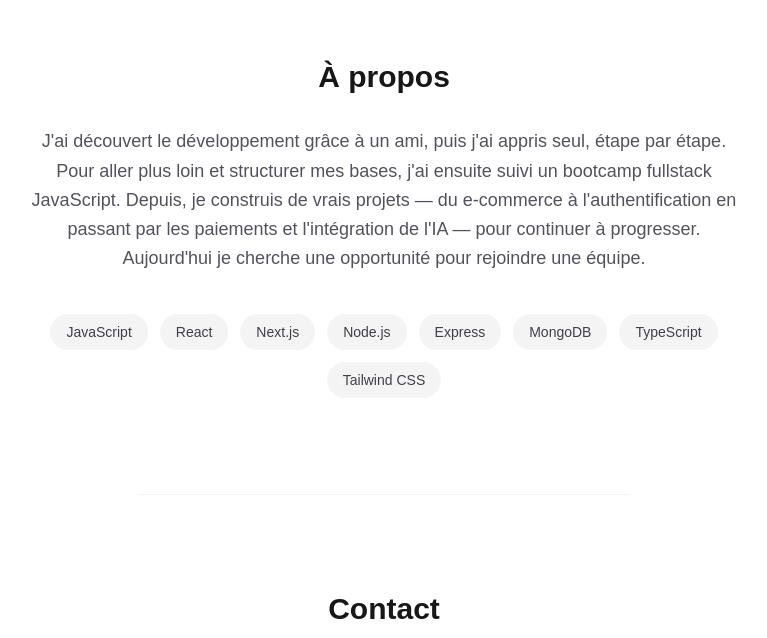
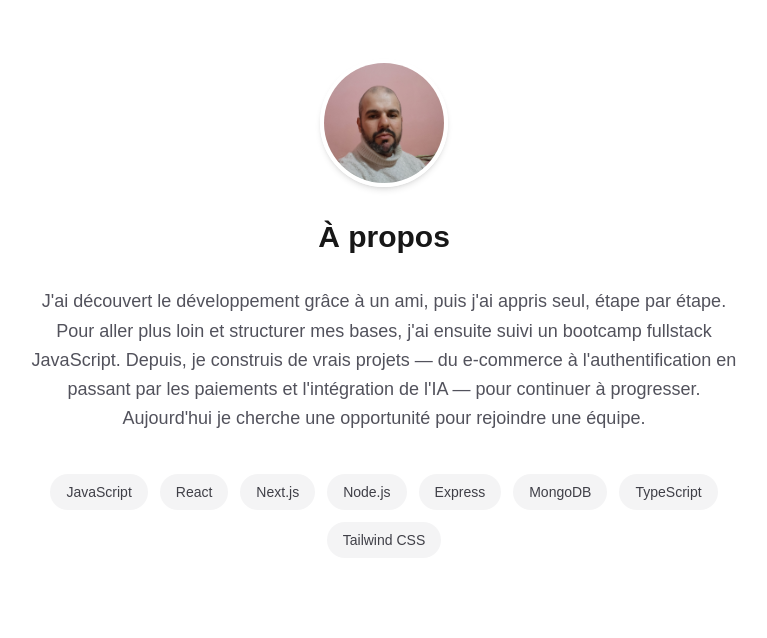
Before and after one commit to haddadmassinissa92/portfolio, a Next.js app: page / in a window 1280 px wide. Shown: the part 1682-2320 px from the top of the page, without its empty margins (256-1023 px from the left). Built offline with nearby package versions, Linux system fonts and the light colour scheme.

Commit message:
Ajout photo de profil dans la section À propos

```diff
--- a/src/components/About.tsx
+++ b/src/components/About.tsx
@@ -1,3 +1,5 @@
+import Image from "next/image";
+
 const skills = [
   "JavaScript",
   "React",
@@ -11,17 +13,32 @@ const skills = [
 
 export default function About() {
   return (
-    <section id="about" className="max-w-3xl mx-auto px-6 py-24 border-t border-zinc-100 dark:border-zinc-800">
+    <section
+      id="about"
+      className="max-w-3xl mx-auto px-6 py-24 border-t border-zinc-100 dark:border-zinc-800"
+    >
+      <div className="flex justify-center mb-8">
+        <div className="relative w-32 h-32 rounded-full overflow-hidden border-4 border-white dark:border-zinc-800 shadow-md">
+          <Image
+            src="/profile.jpg"
+            alt="Photo de Haddad Massinissa"
+            fill
+
+            className="object-cover"
+          />
+        </div>
+      </div>
       <h2 className="text-3xl font-bold text-center mb-8">À propos</h2>
 
-        <p className="text-zinc-600 dark:text-zinc-300 text-lg leading-relaxed text-center">
-            J&apos;ai découvert le développement grâce à un ami, puis j&apos;ai appris
-            seul, étape par étape. Pour aller plus loin et structurer mes bases, j&apos;ai
-            ensuite suivi un bootcamp fullstack JavaScript. Depuis, je construis de
-            vrais projets — du e-commerce à l&apos;authentification en passant par les
-            paiements et l&apos;intégration de l&apos;IA — pour continuer à progresser.
-            Aujourd&apos;hui je cherche une opportunité pour rejoindre une équipe.
-        </p>
+      <p className="text-zinc-600 dark:text-zinc-300 text-lg leading-relaxed text-center">
+        J&apos;ai découvert le développement grâce à un ami, puis j&apos;ai
+        appris seul, étape par étape. Pour aller plus loin et structurer mes
+        bases, j&apos;ai ensuite suivi un bootcamp fullstack JavaScript. Depuis,
+        je construis de vrais projets — du e-commerce à l&apos;authentification
+        en passant par les paiements et l&apos;intégration de l&apos;IA — pour
+        continuer à progresser. Aujourd&apos;hui je cherche une opportunité pour
+        rejoindre une équipe.
+      </p>
 
       <div className="flex flex-wrap justify-center gap-3 mt-10">
         {skills.map((skill) => (
```
Also changed, not shown: public/profile.jpg (added), public/projects/moi.jpg (added).
